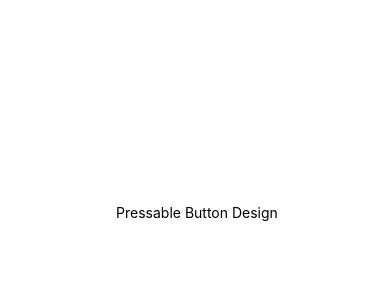
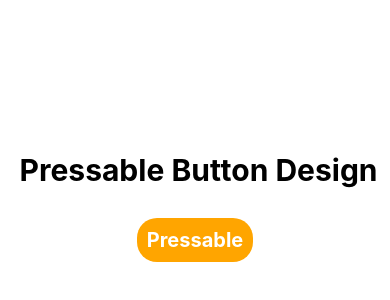
Before and after one commit to imbhanubista/react-native-course, a React Native app: screen / in a window 390 px wide. Shown: the part 210-510 px from the top of the page. Built offline with nearby package versions, Linux system fonts and the light colour scheme.

Commit message:
learned pressable button

```diff
--- a/src/components/pressable/PressableButtonDesign.js
+++ b/src/components/pressable/PressableButtonDesign.js
@@ -1,10 +1,19 @@
 import React from 'react'
-import { Text, View,StyleSheet } from 'react-native'
+import { Text, View,StyleSheet, Pressable } from 'react-native'
 
 const PressableButtonDesign = () => {
   return (
     <View style={styles.main}>
-        <Text>  Pressable Button Design </Text>
+        <Text style={styles.heading} >  Pressable Button Design </Text>
+        <Pressable
+        onPress={() => alert("Hello World")}
+        onLongPress={() => console.warn("You have long pressed")}
+        onPressIn={() => console.warn("You have pressed in")}
+        onPressOut={() => console.warn("You have pressed out")}
+        delayLongPress={3000}
+        >
+            <Text style={styles.pressableBtn} >Pressable</Text>
+        </Pressable>
     </View>
   )
 }
@@ -14,7 +23,25 @@ const styles = StyleSheet.create({
         flex:1,
         justifyContent:"center",
         alignItems:"center",
+    },
+    heading:{
+        fontSize:30,
+        fontWeight:"bold",
+        marginBottom:20,
+    },
+
+    pressableBtn:{
+        fontSize:20,
+        fontWeight:"bold",
+        color:"white",
+        backgroundColor:"orange",
+        padding:10,
+        margin:10,
+        borderRadius:20,
+        shadowColor:"black",
+        elevation:5,
     }
+
 
 })
 
```
